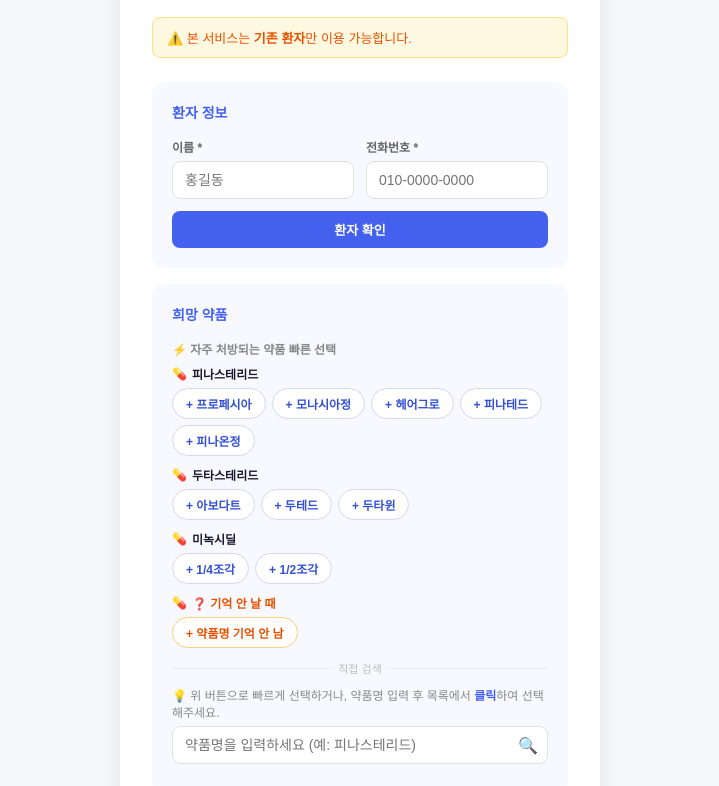
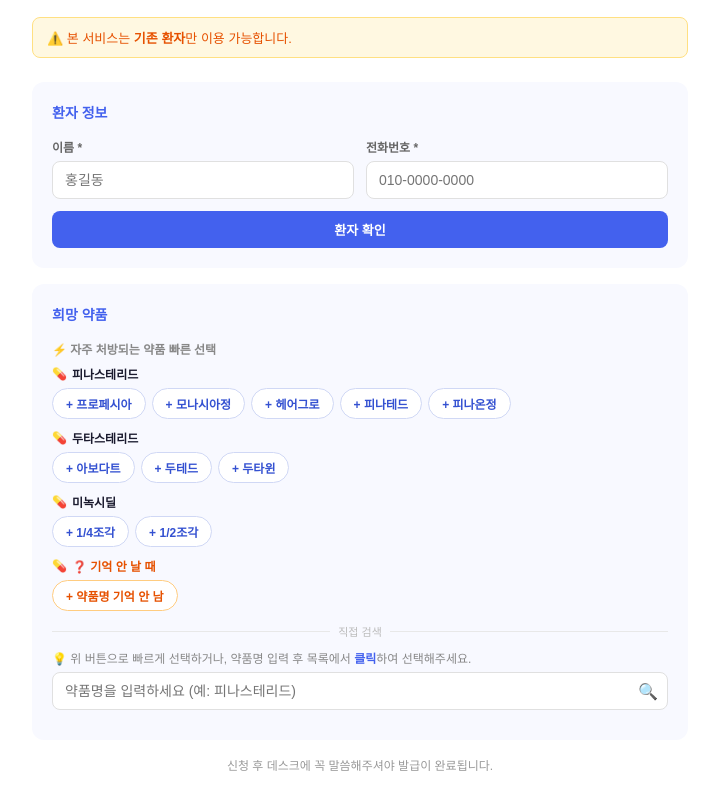
Before and after one commit to br8642-rgb/prescription-app, a plain HTML site: page index.html in a window 1280 px wide. Shown: the part 175-961 px from the top of the page, without its empty margins (280-999 px from the left). Drawn offline with Linux system fonts and the light colour scheme.

Commit message:
Update index.html

```diff
--- a/index.html
+++ b/index.html
@@ -8,7 +8,7 @@
 <style>
   * { box-sizing: border-box; margin: 0; padding: 0; }
   body { font-family: 'Noto Sans KR', sans-serif; background: #f5f7fa; min-height: 100vh; display: flex; align-items: flex-start; justify-content: center; padding: 2rem 1rem; }
-  .container { background: white; border-radius: 16px; padding: 2rem; width: 100%; max-width: 480px; box-shadow: 0 4px 24px rgba(0,0,0,0.08); }
+  .container { background: white; border-radius: 16px; padding: 2rem; width: 100%; max-width: 720px; box-shadow: 0 4px 24px rgba(0,0,0,0.08); }
 
   .header { text-align: center; margin-bottom: 2rem; }
   .logo-img { height: 52px; width: auto; margin-bottom: 8px; }
```
